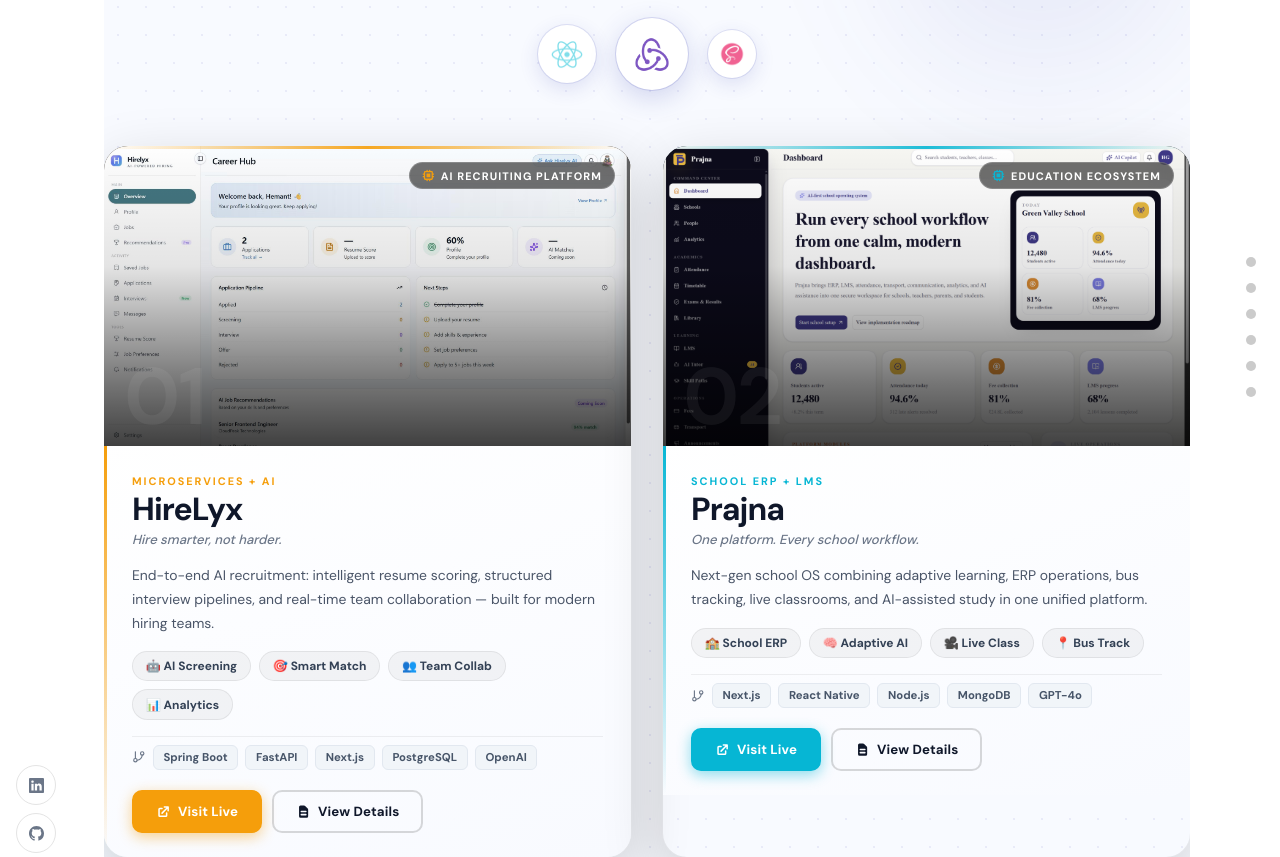
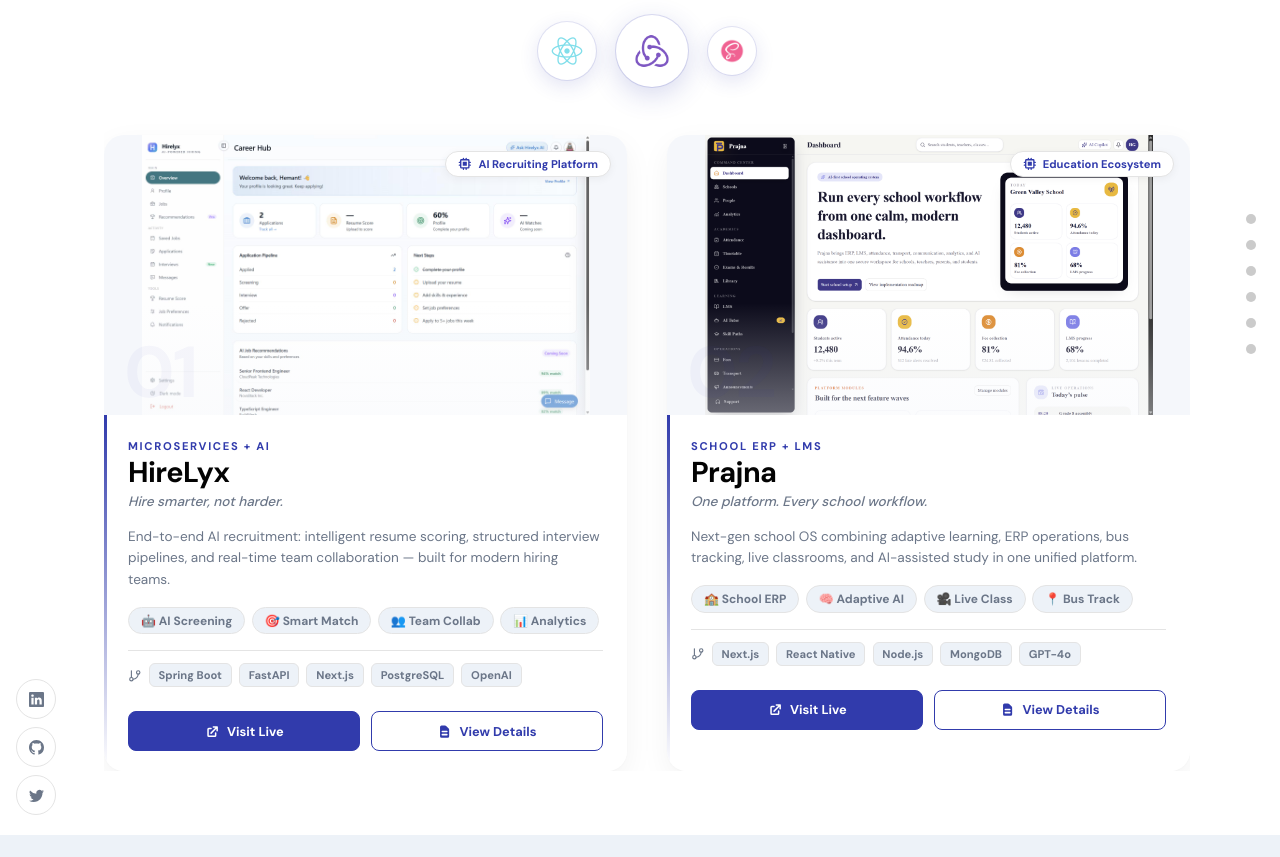
Before and after one commit to Hmtgit7/portfolio, a React (Create React App) app in the folder react-frontend/: page / in a window 1280 px wide. Shown: the part 1200-2057 px from the top of the page. Built offline with nearby package versions, Linux system fonts and the light colour scheme; no server answers; a web font is replaced by a local one.

Commit message:
feat: add FeaturedProjects container with animated project cards and styling

```diff
--- a/react-frontend/src/containers/FeaturedProjects/FeaturedProjects.jsx
+++ b/react-frontend/src/containers/FeaturedProjects/FeaturedProjects.jsx
@@ -125,12 +125,6 @@
           <motion.article
             key={project.id}
             className="fp__card"
-            style={{
-              '--accent':      project.accentColor,
-              '--accent-glow': project.accentGlow,
-              '--grad-from':   project.gradientFrom,
-              '--grad-via':    project.gradientVia,
-            }}
             initial={{ opacity: 0, y: 40 }}
             whileInView={{ opacity: 1, y: 0 }}
             transition={{ duration: 0.55, delay: index * 0.12 }}
--- a/react-frontend/src/containers/FeaturedProjects/FeaturedProjects.scss
+++ b/react-frontend/src/containers/FeaturedProjects/FeaturedProjects.scss
@@ -5,46 +5,14 @@
   flex-direction: column;
   position: relative;
   overflow: hidden;
-
-  // Subtle dot grid background
-  background-color: #f8faff;
-  background-image:
-    radial-gradient(circle, rgba(49, 59, 172, 0.08) 1px, transparent 1px);
-  background-size: 28px 28px;
-
-  // Ambient glows in corners
-  &::before {
-    content: '';
-    position: absolute;
-    width: 500px;
-    height: 500px;
-    border-radius: 50%;
-    top: -120px;
-    right: -100px;
-    background: radial-gradient(circle, rgba(49, 59, 172, 0.1), transparent 65%);
-    pointer-events: none;
-    filter: blur(40px);
-  }
-
-  &::after {
-    content: '';
-    position: absolute;
-    width: 400px;
-    height: 400px;
-    border-radius: 50%;
-    bottom: -80px;
-    left: -80px;
-    background: radial-gradient(circle, rgba(6, 182, 212, 0.1), transparent 65%);
-    pointer-events: none;
-    filter: blur(40px);
-  }
+  background-color: var(--white-color);
 }
 
 // ─── Section Heading ─────────────────────────────────────────────────────────
 .fp__heading {
   width: 100%;
   max-width: 860px;
-  margin: 0 auto 3.5rem;
+  margin: 0 auto 3rem;
   text-align: center;
   position: relative;
   z-index: 1;
@@ -54,7 +22,7 @@
   display: inline-flex;
   align-items: center;
   gap: 0.4rem;
-  margin-bottom: 1rem;
+  margin-bottom: 0.8rem;
   padding: 0.4rem 1rem;
   border-radius: 999px;
   background: rgba(49, 59, 172, 0.08);
@@ -123,90 +91,68 @@
   width: 100%;
   display: grid;
   grid-template-columns: repeat(2, 1fr);
-  gap: 2rem;
+  gap: 2.5rem;
   position: relative;
   z-index: 1;
+  max-width: 1100px;
+  margin: 0 auto;
 
   @media screen and (max-width: 960px) {
     grid-template-columns: 1fr;
-    max-width: 600px;
-    margin: 0 auto;
+    max-width: 550px;
   }
 }
 
 // ─── Individual Card ──────────────────────────────────────────────────────────
 .fp__card {
-  --accent: #f59e0b;
-  --accent-glow: rgba(245,158,11,0.45);
-  --grad-from: #1a1206;
-  --grad-via: #2d1f08;
-
   position: relative;
-  border-radius: 24px;
+  border-radius: 20px;
   overflow: hidden;
-  cursor: default;
-
-  // Glowing accent ring on hover — done via box-shadow
-  box-shadow:
-    0 0 0 1px rgba(255,255,255,0.08),
-    0 20px 60px rgba(0,0,0,0.18);
-
-  transition: box-shadow 0.35s ease;
+  background: var(--white-color);
+  box-shadow: 0 10px 30px rgba(0, 0, 0, 0.05), 0 1px 3px rgba(0, 0, 0, 0.02);
+  transition: all 0.35s ease;
+  display: flex;
+  flex-direction: column;
 
   &:hover {
-    box-shadow:
-      0 0 0 2px var(--accent),
-      0 0 40px var(--accent-glow),
-      0 24px 70px rgba(0,0,0,0.28);
+    transform: translateY(-6px);
+    box-shadow: 0 20px 40px rgba(49, 59, 172, 0.12);
   }
 }
 
 // ─── Full-bleed screenshot ────────────────────────────────────────────────────
 .fp__card-image {
   position: relative;
-  height: 300px;
+  height: 280px;
   overflow: hidden;
-  background: var(--grad-from);
+  background: #f5f7fb;
 
   img {
     width: 100%;
     height: 100%;
-    object-fit: cover;
-    object-position: center top;
+    object-fit: contain;
+    background: #f5f7fb;
     display: block;
     transition: transform 0.55s ease;
   }
 
-  @media screen and (max-width: 768px) { height: 240px; }
-  @media screen and (max-width: 480px) { height: 200px; }
+  &:hover img {
+    transform: scale(1.03);
+  }
+
+  @media screen and (max-width: 768px) { height: 220px; }
+  @media screen and (max-width: 480px) { height: 180px; }
 }
 
-// Multi-layer overlay: dark at bottom so text is readable
+// Subtle gradient overlay for image
 .fp__card-overlay {
   position: absolute;
   inset: 0;
-  background:
-    linear-gradient(
-      to bottom,
-      rgba(0, 0, 0, 0)       0%,
-      rgba(0, 0, 0, 0.1)    40%,
-      rgba(0, 0, 0, 0.55)   80%,
-      rgba(0, 0, 0, 0.75)  100%
-    );
+  background: linear-gradient(to bottom, rgba(255, 255, 255, 0) 60%, rgba(245, 247, 251, 0.4) 100%);
+  pointer-events: none;
 }
 
-// Glowing coloured bar at the very top edge
-.fp__card-glow-bar {
-  position: absolute;
-  top: 0;
-  left: 0;
-  right: 0;
-  height: 3px;
-  background: linear-gradient(90deg, transparent, var(--accent), transparent);
-  opacity: 0.9;
-}
-
-// Floating badge — top right corner
+// Clean badge — top right corner
 .fp__card-badge {
   position: absolute;
   top: 1rem;
@@ -214,32 +160,30 @@
   display: inline-flex;
   align-items: center;
   gap: 0.4rem;
-  padding: 0.35rem 0.75rem;
-  border-radius: 999px;
-  background: rgba(0, 0, 0, 0.55);
-  border: 1px solid rgba(255, 255, 255, 0.18);
-  backdrop-filter: blur(10px);
-  color: #fff;
-  font-size: 0.68rem;
-  font-weight: 800;
-  letter-spacing: 0.1em;
-  text-transform: uppercase;
+  padding: 0.3rem 0.75rem;
+  border-radius: 20px;
+  background: var(--white-color);
+  border: 1.5px solid var(--lightGray-color);
+  color: var(--secondary-color);
+  font-size: 0.7rem;
+  font-weight: 700;
+  box-shadow: 0 2px 8px rgba(0, 0, 0, 0.05);
   z-index: 3;
 
   svg {
-    font-size: 0.8rem;
-    color: var(--accent);
+    font-size: 0.85rem;
+    color: var(--secondary-color);
   }
 }
 
-// Large watermark number — bottom left of image
+// Large watermark number
 .fp__card-number {
   position: absolute;
-  bottom: 0.6rem;
+  bottom: 0.4rem;
   left: 1.25rem;
-  font-size: 5rem;
+  font-size: 4.5rem;
   font-weight: 900;
-  color: rgba(255, 255, 255, 0.06);
+  color: rgba(49, 59, 172, 0.04);
   line-height: 1;
   letter-spacing: -0.03em;
   user-select: none;
@@ -249,18 +193,14 @@
 
 // ─── Glass content tray ───────────────────────────────────────────────────────
 .fp__card-body {
-  background: linear-gradient(
-    160deg,
-    rgba(255, 255, 255, 0.97) 0%,
-    rgba(248, 250, 255, 0.98) 100%
-  );
-  padding: 1.75rem 1.75rem 1.5rem;
+  background: var(--white-color);
+  padding: 1.5rem 1.5rem 1.25rem;
   display: flex;
   flex-direction: column;
   gap: 1rem;
   position: relative;
+  flex-grow: 1;
 
-  // Subtle coloured left accent stripe
   &::before {
     content: '';
     position: absolute;
@@ -268,7 +208,7 @@
     top: 0;
     bottom: 0;
     width: 3px;
-    background: linear-gradient(to bottom, var(--accent), transparent);
+    background: linear-gradient(to bottom, var(--secondary-color), transparent);
   }
 
   @media screen and (max-width: 480px) { padding: 1.25rem; }
@@ -283,27 +223,27 @@
 }
 
 .fp__card-type {
-  font-size: 0.68rem;
+  font-size: 0.7rem;
   font-weight: 800;
-  letter-spacing: 0.18em;
+  letter-spacing: 0.15em;
   text-transform: uppercase;
-  color: var(--accent);
-  margin-bottom: 0.3rem;
+  color: var(--secondary-color);
+  margin-bottom: 0.25rem;
 }
 
 .fp__card-name {
-  font-size: 2rem;
-  font-weight: 900;
-  color: #0f172a;
-  line-height: 1.05;
-  letter-spacing: -0.03em;
-  margin-bottom: 0.3rem;
+  font-size: 1.8rem;
+  font-weight: 800;
+  color: var(--black-color);
+  line-height: 1.1;
+  letter-spacing: -0.02em;
+  margin-bottom: 0.25rem;
 
-  @media screen and (max-width: 480px) { font-size: 1.65rem; }
+  @media screen and (max-width: 480px) { font-size: 1.5rem; }
 }
 
 .fp__card-tagline {
-  font-size: 0.82rem;
+  font-size: 0.85rem;
   color: var(--gray-color);
   font-style: italic;
   font-weight: 500;
@@ -311,9 +251,9 @@
 
 // ─── Description ──────────────────────────────────────────────────────────────
 .fp__card-desc {
-  font-size: 0.87rem;
-  line-height: 1.7;
-  color: #4a5568;
+  font-size: 0.85rem;
+  line-height: 1.6;
+  color: var(--gray-color);
   margin: 0;
 }
 
@@ -321,26 +261,26 @@
 .fp__card-highlights {
   display: flex;
   flex-wrap: wrap;
-  gap: 0.5rem;
+  gap: 0.4rem;
 }
 
 .fp__highlight-chip {
   display: inline-flex;
   align-items: center;
   gap: 0.35rem;
-  padding: 0.38rem 0.8rem;
-  border-radius: 999px;
-  background: rgba(0, 0, 0, 0.04);
-  border: 1px solid rgba(0, 0, 0, 0.07);
-  color: #334155;
+  padding: 0.3rem 0.75rem;
+  border-radius: 20px;
+  background: var(--primary-color);
+  border: 1px solid var(--lightGray-color);
+  color: var(--gray-color);
   font-size: 0.75rem;
   font-weight: 700;
   transition: all 0.2s ease;
 
   &:hover {
-    background: var(--accent);
-    border-color: var(--accent);
-    color: #fff;
+    background: var(--secondary-color);
+    border-color: var(--secondary-color);
+    color: var(--white-color);
     transform: translateY(-1px);
   }
 }
@@ -351,8 +291,8 @@
   flex-wrap: wrap;
   align-items: center;
   gap: 0.45rem;
-  padding-top: 0.5rem;
-  border-top: 1px solid rgba(0, 0, 0, 0.06);
+  padding-top: 0.75rem;
+  border-top: 1px solid var(--lightGray-color);
 }
 
 .fp__stack-icon {
@@ -362,19 +302,19 @@
 }
 
 .fp__stack-chip {
-  padding: 0.25rem 0.6rem;
+  padding: 0.25rem 0.55rem;
   border-radius: 6px;
-  background: #f1f5f9;
-  border: 1px solid #e2e8f0;
-  color: #475569;
-  font-size: 0.71rem;
+  background: var(--primary-color);
+  border: 1px solid var(--lightGray-color);
+  color: var(--gray-color);
+  font-size: 0.7rem;
   font-weight: 700;
   transition: all 0.2s ease;
 
   &:hover {
-    background: #0f172a;
-    border-color: #0f172a;
-    color: #fff;
+    background: var(--secondary-color);
+    border-color: var(--secondary-color);
+    color: var(--white-color);
   }
 }
 
@@ -383,61 +323,60 @@
   display: flex;
   gap: 0.65rem;
   flex-wrap: wrap;
-  padding-top: 0.25rem;
+  padding-top: 0.5rem;
 }
 
 .fp__btn {
+  flex: 1;
   display: inline-flex;
   align-items: center;
+  justify-content: center;
   gap: 0.45rem;
-  padding: 0.7rem 1.35rem;
-  border-radius: 10px;
-  font-size: 0.83rem;
+  padding: 0.65rem 1.25rem;
+  border-radius: 8px;
+  font-size: 0.8rem;
   font-weight: 700;
   text-decoration: none;
   transition: all 0.25s ease;
-  border: 2px solid transparent;
+  border: 1.5px solid transparent;
   font-family: var(--font-base);
-  letter-spacing: 0.01em;
 
   svg { font-size: 0.95rem; flex-shrink: 0; }
 
   &--live {
-    background: var(--accent);
-    color: #fff;
-    border-color: var(--accent);
-    box-shadow: 0 4px 14px var(--accent-glow);
+    background: var(--secondary-color);
+    color: var(--white-color);
+    border-color: var(--secondary-color);
 
     &:hover {
-      filter: brightness(1.1);
-      box-shadow: 0 8px 22px var(--accent-glow);
-      transform: translateY(-2px);
+      background: #2430af;
+      box-shadow: 0 4px 14px rgba(49, 59, 172, 0.32);
+      transform: translateY(-1px);
     }
   }
 
   &--details {
     background: transparent;
-    color: #0f172a;
-    border-color: rgba(0, 0, 0, 0.15);
+    color: var(--secondary-color);
+    border-color: var(--secondary-color);
 
     &:hover {
-      background: #0f172a;
-      color: #fff;
-      border-color: #0f172a;
-      transform: translateY(-2px);
+      background: var(--secondary-color);
+      color: var(--white-color);
+      transform: translateY(-1px);
     }
   }
 }
 
 // ─── Responsive ───────────────────────────────────────────────────────────────
 @media screen and (max-width: 768px) {
-  .fp__heading { margin-bottom: 2.5rem; }
-  .fp__card-body { padding: 1.35rem 1.35rem 1.15rem; }
-  .fp__card-name { font-size: 1.75rem; }
+  .fp__heading { margin-bottom: 2rem; }
+  .fp__card-body { padding: 1.25rem 1.25rem 1.15rem; }
+  .fp__card-name { font-size: 1.5rem; }
 }
 
 @media screen and (max-width: 480px) {
   .fp__kicker { font-size: 0.7rem; }
-  .fp__card-name { font-size: 1.55rem; }
-  .fp__btn { padding: 0.6rem 1rem; font-size: 0.78rem; }
+  .fp__card-name { font-size: 1.35rem; }
+  .fp__btn { padding: 0.6rem 0.8rem; font-size: 0.75rem; }
 }
```
